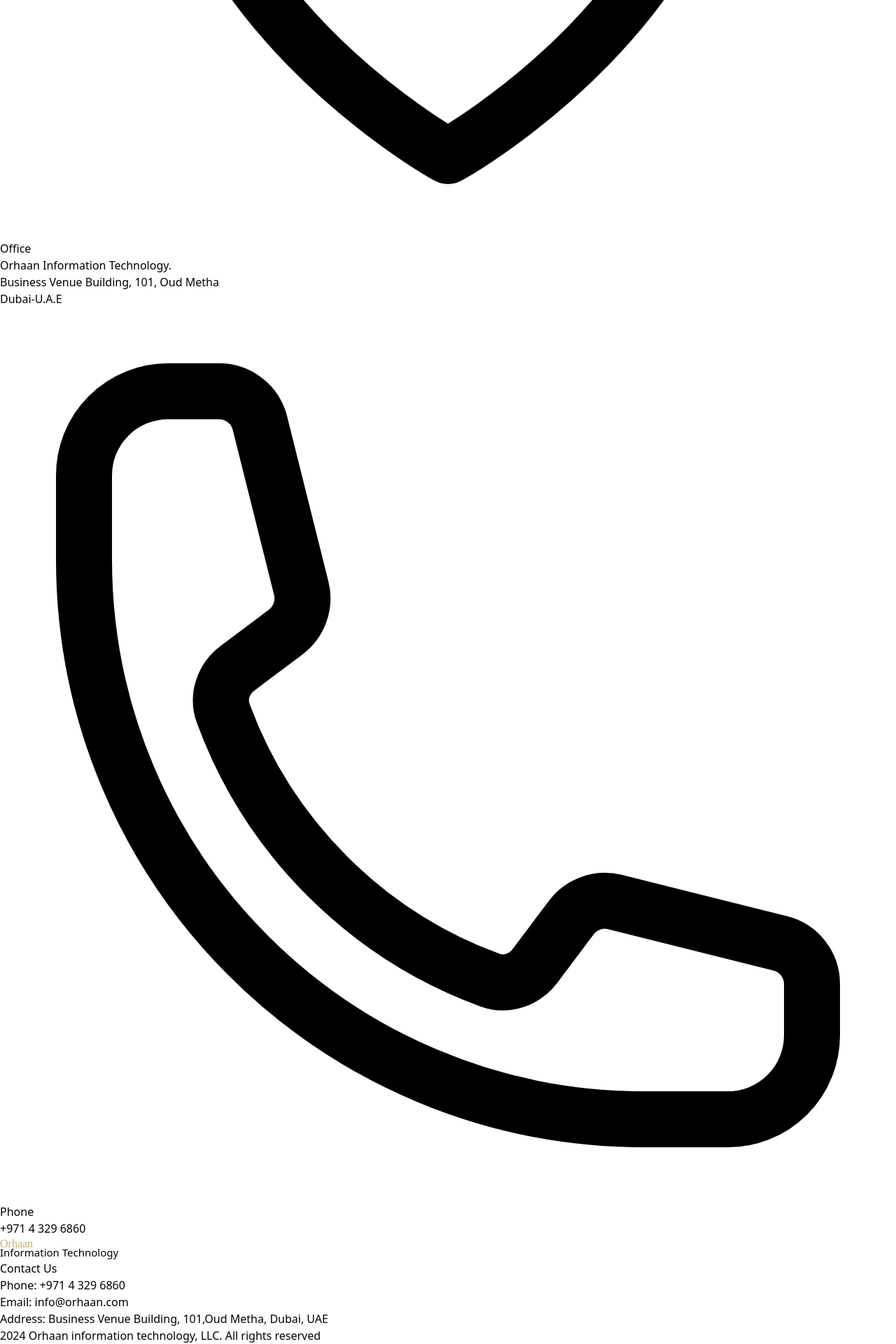
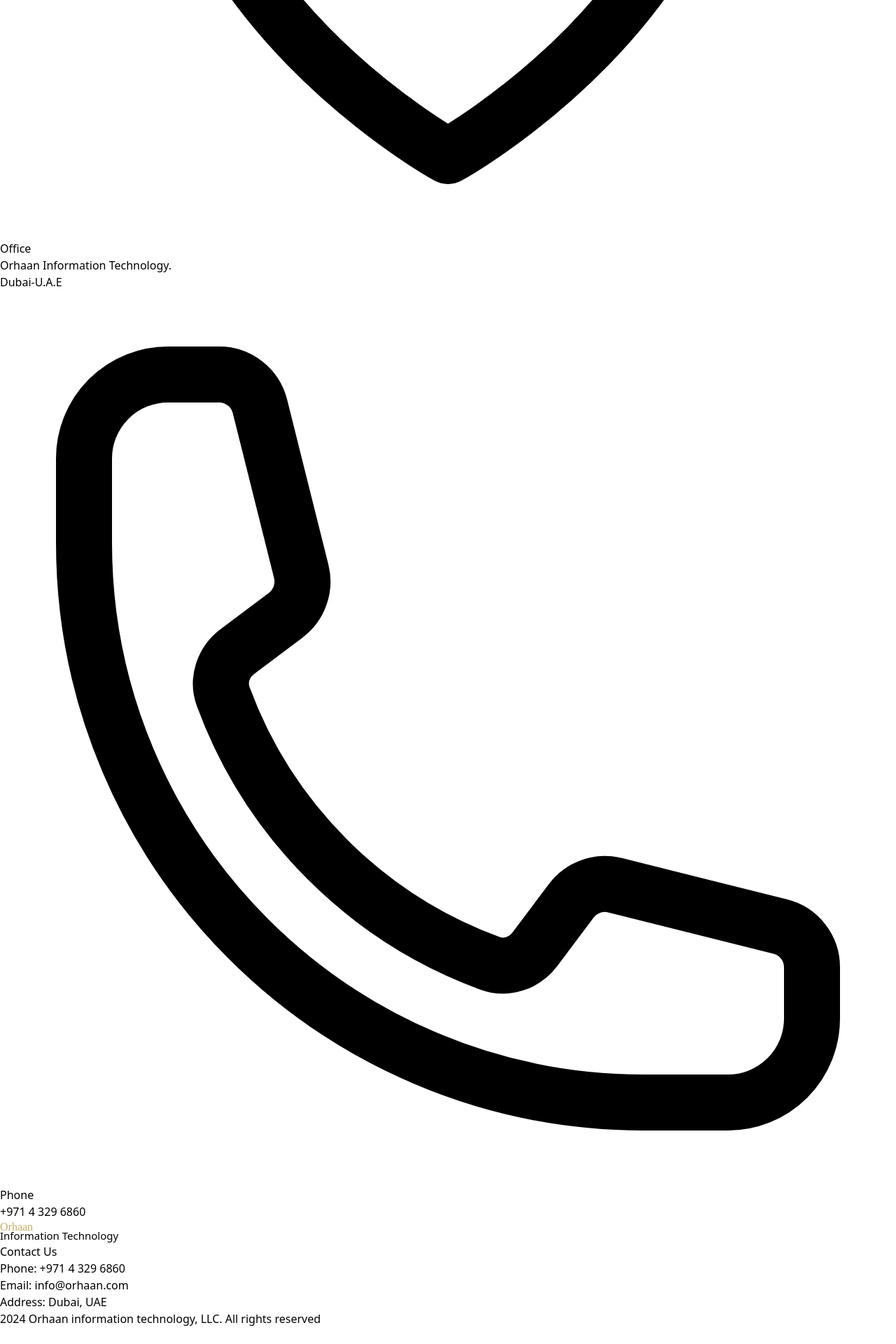
Before and after one commit to clientsmaker/orhaan-information, a React (Vite) app: page /contact in a window 1280 px wide. Shown: the part 2587-4507 px from the top of the page at 70% size. After the commit the page ends 4483 px from the top, so only its background shows below. Built offline with nearby package versions, Linux system fonts and the light colour scheme.

Commit message:
logo added

```diff
--- a/src/Components/Card/ContactCard.jsx
+++ b/src/Components/Card/ContactCard.jsx
@@ -79,8 +79,7 @@ const ContactCard = () => {
             Orhaan Information Technology.
             </p>
             <p className="mt-2 text-gray-500 dark:text-gray-400 font-medium">
-            Business Venue Building, 101,
-Oud Metha
+
 {/* Phone: 04 254 5858
 WhatsApp: +97155 208 1023
 Email: info@techmate.me */}
--- a/src/Components/Footer.jsx
+++ b/src/Components/Footer.jsx
@@ -9,7 +9,7 @@ const contactDetails = [
       "Phone:   +971 4 329 6860",
 
       "Email: info@orhaan.com",
-      "Address: Business Venue Building, 101,Oud Metha, Dubai, UAE  "
+      "Address: Dubai, UAE  "
 
 
     ]
```
